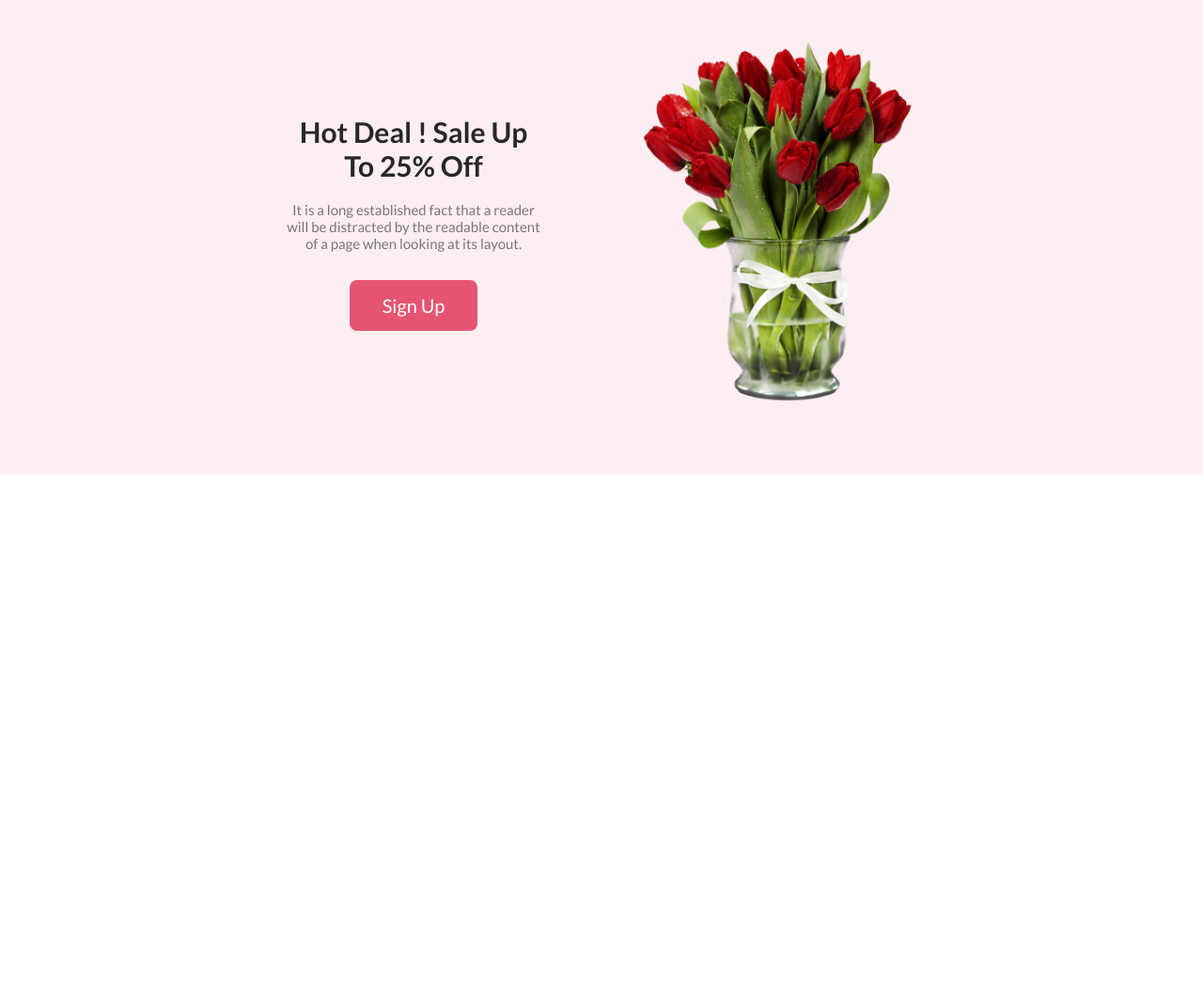
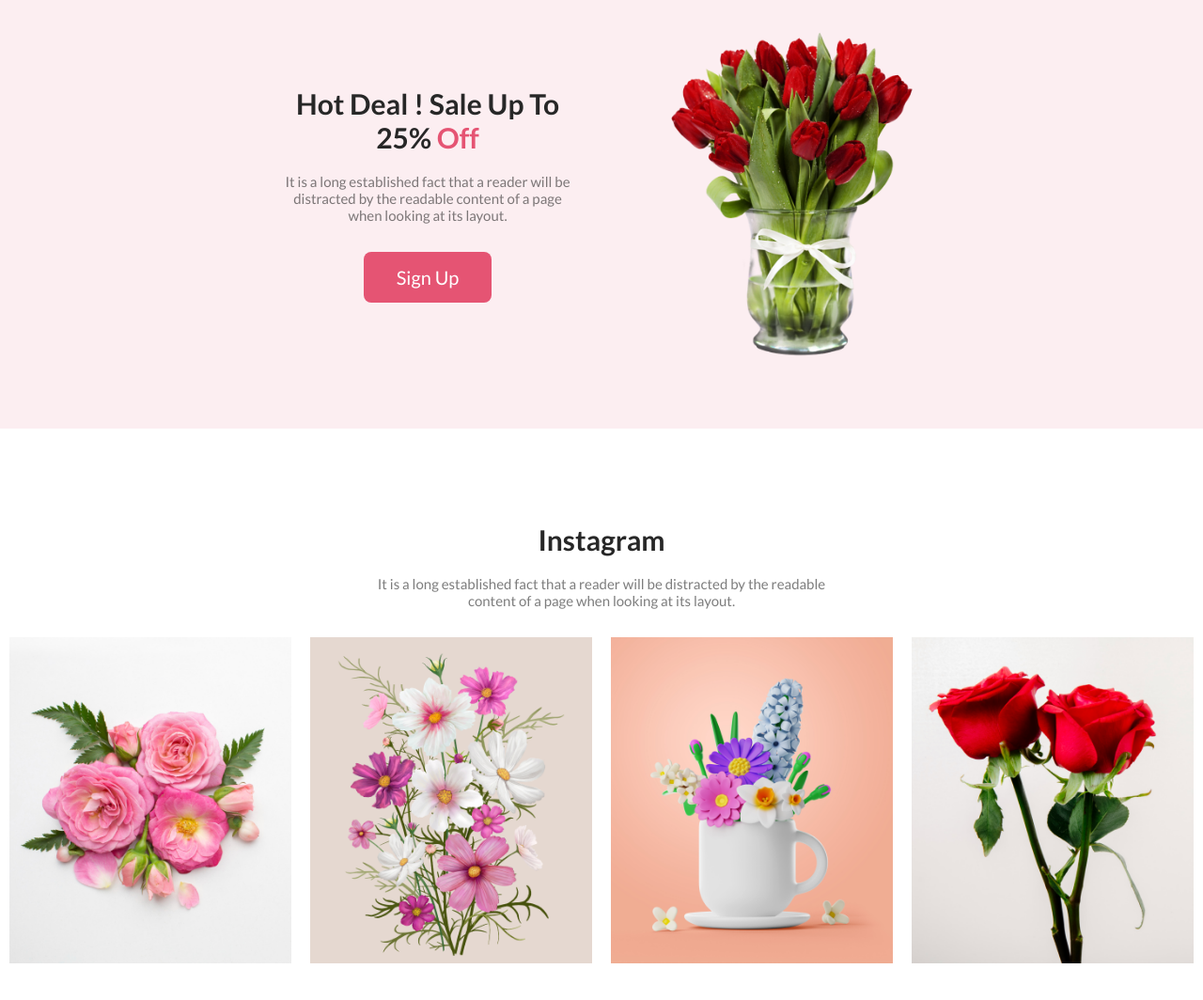
Before and after one commit to azizul96/first-assignment, a plain HTML site: page index.html in a window 1280 px wide. Shown: the part 1620-2684 px from the top of the page at 94% size. Before the commit the page ends 2125 px from the top, so only its background shows below. Drawn offline with nearby package versions, Linux system fonts and the light colour scheme.

Commit message:
instagram section added

```diff
--- a/index.html
+++ b/index.html
@@ -24,7 +24,7 @@
     <!-- Featured Flowers section start -->
     <main>
         <section class="flower-tree-section">
-            <h3>Our Featured Flowers</h3>
+            <h3 class="primary-title">Our Featured Flowers</h3>
             <p>It is a long established fact that a reader will be distracted by the readable <br> content of a page when looking at its layout.</p>
             <div class="flower-tree-container">
                 <div class="flower">
@@ -51,11 +51,22 @@
          <!-- Hot Deal section start here......... -->
          <section class="hot-deal-section">
             <div class="hot-deal-details">
-               <h3>Hot Deal ! Sale Up To 25% <span class="red-text">Off</span></h3>
+               <h3 class="primary-title">Hot Deal ! Sale Up To 25% <span class="red-text">Off</span></h3>
                <p>It is a long established fact that a reader will be distracted by the readable content of a page when looking at its layout.</p>
                <button class="btn-primary">Sign Up</button>
             </div>
             <img class="hot-deal-img" src="./asset/pngwing 8.png" alt="">
+         </section>
+         <!-- Instagram section start here -->
+         <section class="instagram-section">
+            <h3 class="primary-title">Instagram</h3>
+            <p>It is a long established fact that a reader will be distracted by the readable <br> content of a page when looking at its layout.</p>
+            <div class="instagram-image-container">
+                <img class="instagram-image" src="./asset/Flower 01.png" alt="">
+                <img class="instagram-image" src="./asset/Rectangle 4.png" alt="">
+                <img class="instagram-image" src="./asset/Rectangle 5.png" alt="">
+                <img class="instagram-image" src="./asset/Rectangle 6.png" alt="">
+            </div>
          </section>
     </main>
     <footer>
--- a/style.css
+++ b/style.css
@@ -6,8 +6,17 @@ body{
     font-family: 'Lato', sans-serif;
     font-family: 'Open Sans', sans-serif;
 }
-
-/* Header section start */
+.red-text{
+    color: #E55473 ;
+}
+.primary-title{
+    color: #272727;
+    text-align: center;
+    font-family: Lato;
+    font-size: 30px;
+    margin-bottom: 20px;
+}
+/* Header section style start here.......... */
 header{
     background-color: #FCEEF1;
     width: 100%;
@@ -44,19 +53,12 @@ header{
 .banner-image{
     width: 500px;
 }
-/* flower-tree-section start............ */
+/* Flower tree section style start here............ */
 .flower-tree-section{
     text-align: center;
+    margin-top: 110px;
 }
-.flower-tree-section h3{
-    color: #272727;
-    text-align: center;
-    font-family: Lato;
-    font-size: 30px;
-    font-weight: 800;
-    margin-top: 110px;
-    margin-bottom: 30px;
-}
+
 .flower-tree-section p{
     color: #27272799;
     text-align: center;
@@ -102,7 +104,7 @@ header{
 .flower-anchor{
     margin-top: 20px;
 }
-/* Hot Deal section start here............ */
+/* Hot Deal section style start here............ */
 .hot-deal-section{
     margin-top: 100px;
     display: flex;
@@ -111,17 +113,10 @@ header{
     gap: 100px;
     padding: 70px 300px 70px 300px;
     background-color: #FCEEF1;
-
 }
 .hot-deal-details{
     max-width: 500px;
     text-align: center;
-}
-.hot-deal-details h3{
-    color: #272727;
-    font-family: Lato;
-    font-size: 30px;
-    margin-bottom: 20px;
 }
 .hot-deal-details p{
     color: #27272799;
@@ -131,5 +126,25 @@ header{
     margin-bottom: 10px;
 }
 .hot-deal-img{
+    width: 270px;
+}
+/* Instagram section style start here............ */
+.instagram-section{
+    margin-top: 100px;
+    margin-bottom: 50px;
+}
+.instagram-section p{
+    color: #27272799;
+    text-align: center;
+    font-family: Lato;
+    font-size: 15px;
+    margin-bottom: 30px;
+}
+.instagram-image-container{
+    display: flex;
+    justify-content: center;
+    gap: 20px;
+}
+.instagram-image{
     width: 300px;
 }
```
